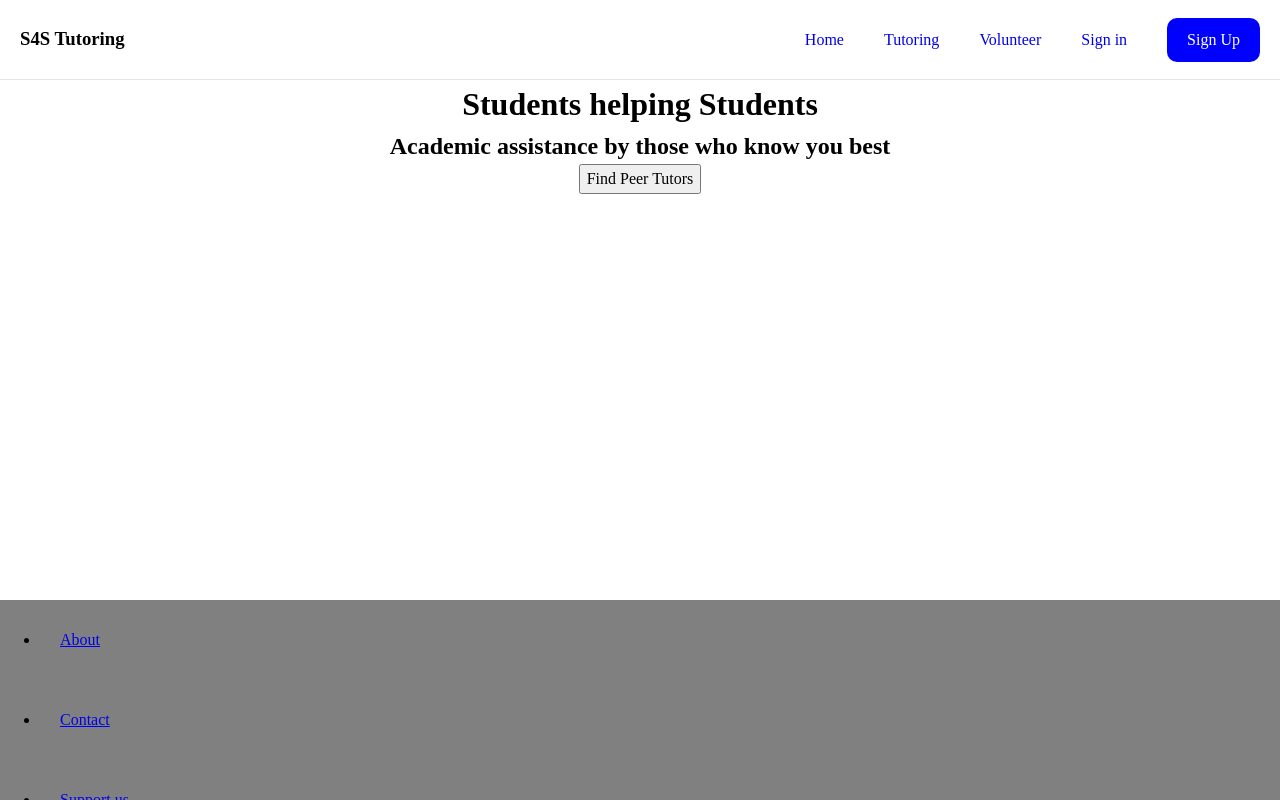
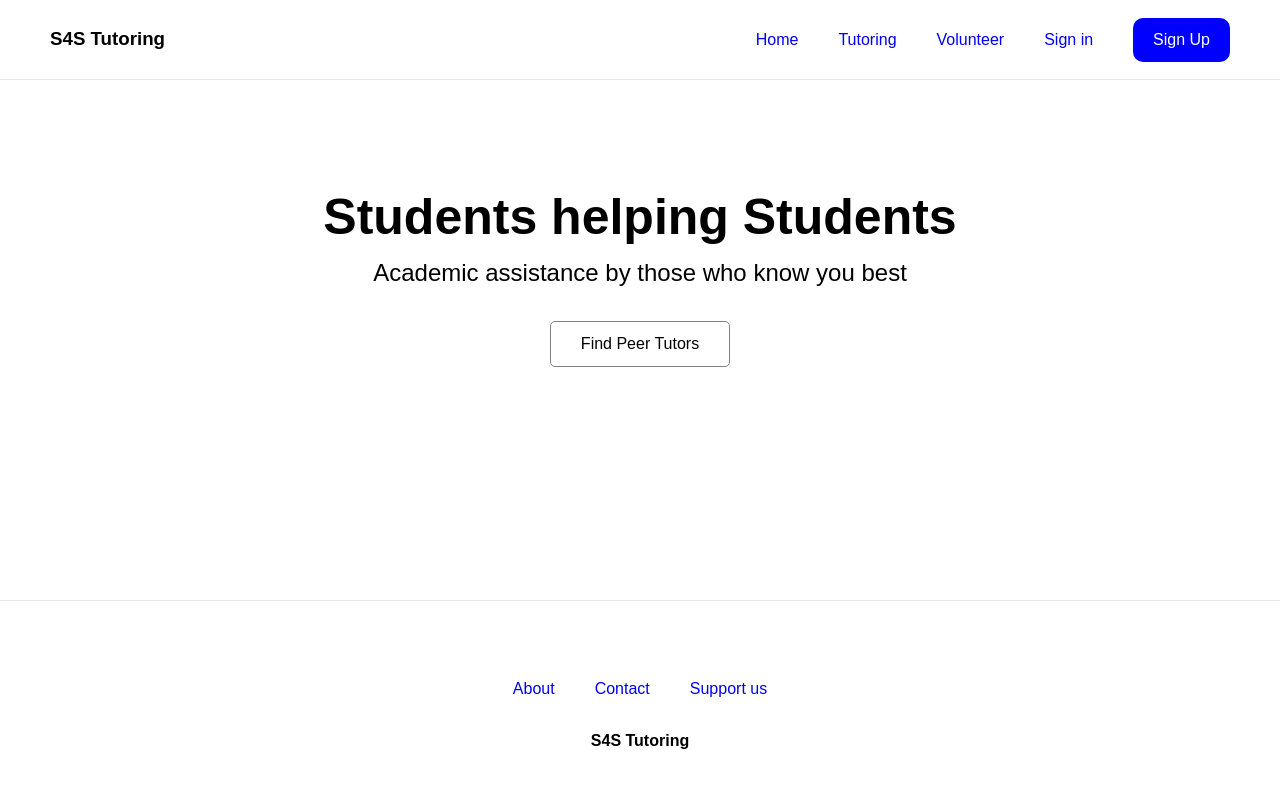
Before and after one commit to cayleb247/s4s-tutoring, a plain HTML site: page index.html in a window 1280 px wide. Drawn offline with Linux system fonts and the light colour scheme.

Commit message:
Update styles.css for index.html changes

```diff
--- a/styles.css
+++ b/styles.css
@@ -46,6 +46,8 @@
     isolation: isolate;
 }
 
+@import url('https://fonts.googleapis.com/css2?family=Inter:ital,opsz,wght@0,14..32,100..900;1,14..32,100..900&family=Ubuntu:ital,wght@0,300;0,400;0,500;0,700;1,300;1,400;1,500;1,700&display=swap');
+
 
 body {
   display: flex;
@@ -62,9 +64,11 @@ header {
   display: flex;
   align-items: center;
   justify-content: space-between;
-  padding-left: 20px;
-  padding-right: 20px;
-
+  padding-left: 50px;
+  padding-right: 50px;
+  font-family: "Ubuntu", sans-serif;
+  font-weight: 400;
+  font-style: normal;
 
 
 }
@@ -99,7 +103,7 @@ nav ul{
 }
 
 .header-link:hover {
-  background-color: rgb(0 0 0 / 0.1);
+  text-decoration: underline;
 }
 
 header a {
@@ -115,12 +119,72 @@ header a:visited {
   display: flex;
   flex-direction: column;
   align-items: center;
+  padding-top: 100px;
+}
+
+.hero-page h1 {
+  font-size: 50px;
+  font-family: "Ubuntu", sans-serif;
+  font-weight: 700;
+  font-style: normal;
+}
+
+.hero-page h2 {
+  font-family: "Ubuntu", sans-serif;
+  font-weight: 300;
+  font-style: normal;
+}
+
+.find-tutors-btn {
+  font-family: "Ubuntu", sans-serif;
+  font-weight: 400;
+  font-style: normal;
+  background-color: white;
+  border: 1px solid grey;
+  border-radius: 5px;
+  padding: 10px 30px 10px 30px;
+  margin-top: 30px;
+  transition: background-color 0.5s ease;
+}
+
+.find-tutors-btn:hover {
+  background-color: rgb(226, 226, 226);
 }
 
 footer {
+  display: flex;
+  flex-direction: column;
+  align-items: center;
+  justify-content: center;
   position: fixed;
   width: 100vw;
   height: 200px;
-  background-color: grey;
+  background-color: white;
   bottom: 0;
+  border-top: 1px solid rgb(0 0 0 / 0.1);
+  font-family: "Ubuntu", sans-serif;
+  font-weight: 400;
+  font-style: normal;
 }
+
+.footer-links {
+  display: flex;
+}
+
+.footer-links ul {
+  padding:0;
+  display: flex;
+}
+
+.footer-links li {
+  list-style: none;
+}
+
+
+.footer-links a {
+  text-decoration: none;
+}
+
+.footer-links a:visited {
+  color: black;
+}
```
